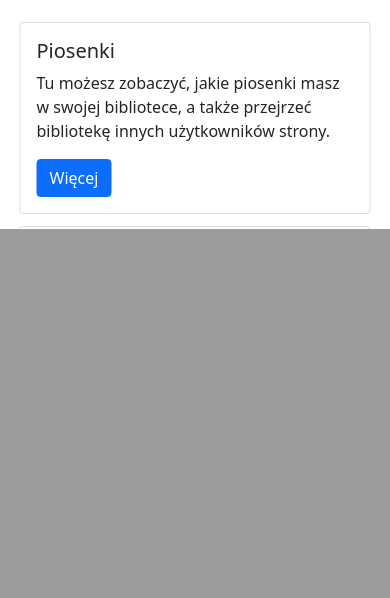
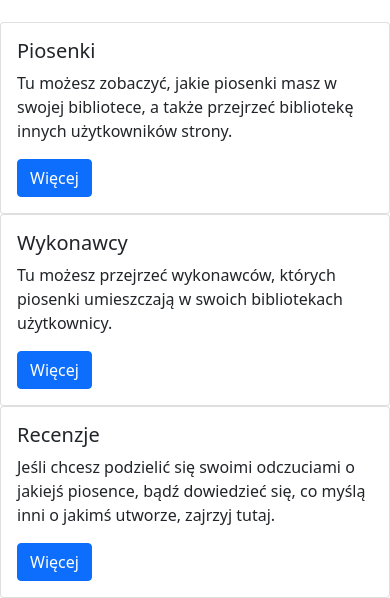
Before and after one commit to pkowalczyk1/django-library, a Django app: page / in a window 390 px wide. Shown: the part 615-1213 px from the top of the page. Before the commit the page ends 844 px from the top, so only its background shows below. Run offline with Django 3.2, Linux system fonts and the light colour scheme.

Commit message:
Minor changes to styling of templates

```diff
--- a/music/templates/index.html
+++ b/music/templates/index.html
@@ -9,22 +9,27 @@
         </div>
     </div>
 
-    <div class="card-group" style="width: 90%; position: fixed; left: 50%; transform: translate(-50%, 0%)">
-        <div class="card">
+    <div class="row">
+        <div class="col-sm-12 col-md-12 col-lg-6 col-xl-4">
+            <div class="card h-100">
                 <div class="card-body">
                     <h5 class="card-title">Piosenki</h5>
                     <p class="card-text">Tu możesz zobaczyć, jakie piosenki masz w swojej bibliotece, a także przejrzeć bibliotekę innych użytkowników strony.</p>
                     <a class="btn btn-primary" href="{% url 'list' %}" role="button">Więcej</a>
                 </div>
             </div>
-        <div class="card">
+        </div>
+        <div class="col-sm-12 col-md-12 col-lg-6 col-xl-4">
+            <div class="card h-100">
                 <div class="card-body">
                     <h5 class="card-title">Wykonawcy</h5>
                     <p class="card-text">Tu możesz przejrzeć wykonawców, których piosenki umieszczają w swoich bibliotekach użytkownicy.</p>
                     <a class="btn btn-primary" href="#" role="button">Więcej</a>
                 </div>
             </div>
-        <div class="card">
+        </div>
+        <div class="col-sm-12 col-md-12 col-lg-6 col-xl-4">
+            <div class="card h-100">
                 <div class="card-body">
                     <h5 class="card-title">Recenzje</h5>
                     <p class="card-text">Jeśli chcesz podzielić się swoimi odczuciami o jakiejś piosence, bądź dowiedzieć się, co myślą inni o jakimś utworze, zajrzyj tutaj.</p>
@@ -32,4 +37,5 @@
                 </div>
             </div>
         </div>
+    </div>
 {% endblock %}
--- a/music/templates/songs_list.html
+++ b/music/templates/songs_list.html
@@ -3,7 +3,7 @@
     <h1>Lista piosenek</h1>
     <div class="row">
     {% for song in songs %}
-        <div class="col-sm-12 col-md-12 col-lg-6 col-xl-3">
+        <div class="col-sm-12 col-md-12 col-lg-6 col-xl-4">
             <div class="card h-100">
                 <div class="card-body">
                     <h5 class="card-title">{{song.title}}</h5>
```
Lines whose indentation alone changed are shown as unchanged.
